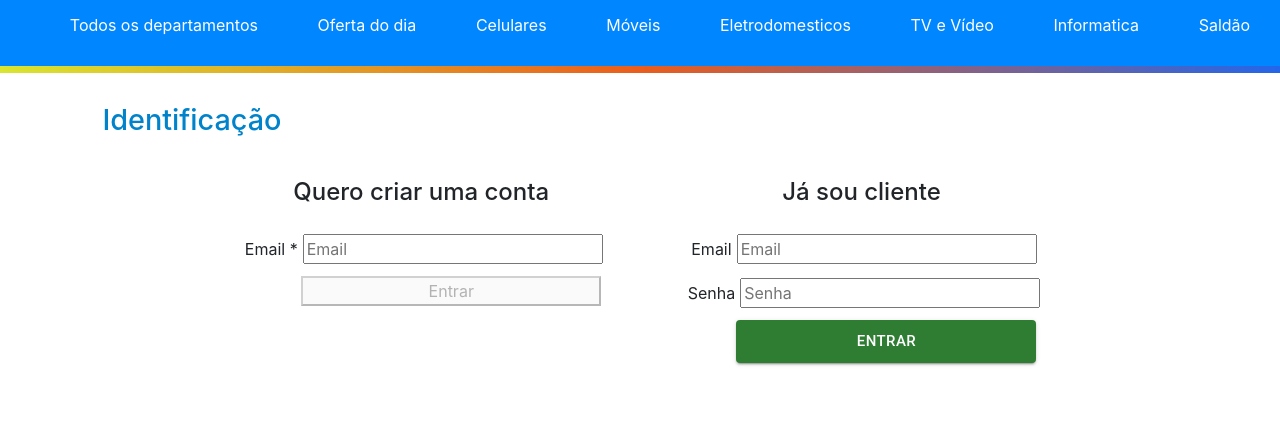
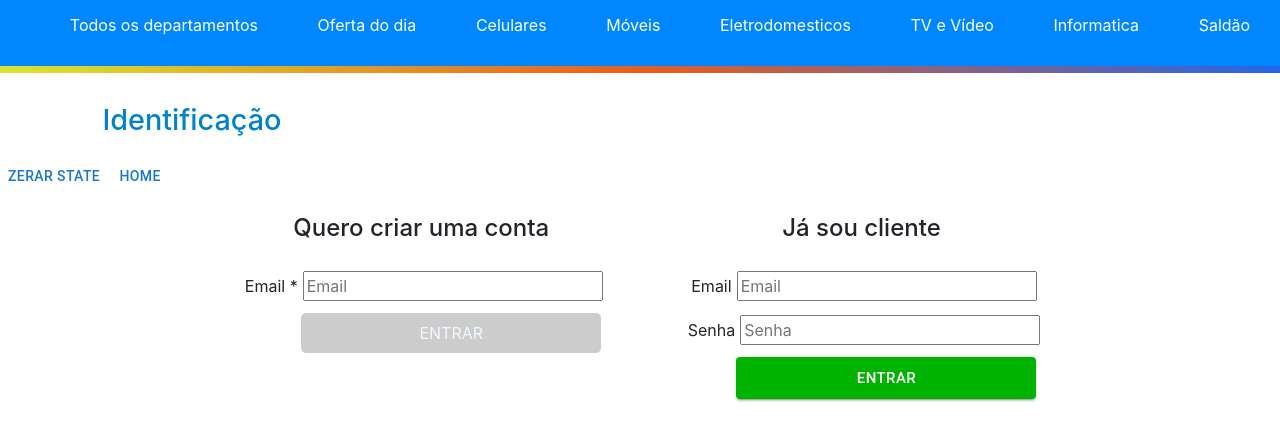
Before and after one commit to math3us2021/desafio_magalu, a React (Create React App) app: page /login in a window 1280 px wide. Shown: the top 440 px of the page. Built offline with nearby package versions, Linux system fonts and the light colour scheme.

Commit message:
29/07/2022

```diff
--- a/package.json
+++ b/package.json
@@ -7,6 +7,7 @@
     "@emotion/styled": "^11.9.3",
     "@mui/icons-material": "^5.8.4",
     "@mui/material": "^5.9.1",
+    "@reduxjs/toolkit": "^1.8.3",
     "@testing-library/jest-dom": "^5.14.1",
     "@testing-library/react": "^13.0.0",
     "@testing-library/user-event": "^13.2.1",
@@ -16,8 +17,10 @@
     "json-server": "^0.17.0",
     "react": "^18.2.0",
     "react-dom": "^18.2.0",
+    "react-redux": "^8.0.2",
     "react-router-dom": "^6.3.0",
     "react-scripts": "5.0.1",
+    "redux-devtools-extension": "^2.13.9",
     "styled-components": "^5.3.5",
     "web-vitals": "^2.1.0",
     "yup": "^0.32.11"
--- a/src/index.js
+++ b/src/index.js
@@ -1,11 +1,15 @@
 import React from 'react';
 import ReactDOM from 'react-dom/client';
 import App from './App';
+import { Provider } from 'react-redux';
+import {store} from './store/store';
 
 
 const root = ReactDOM.createRoot(document.getElementById('root'));
 root.render(
   <React.StrictMode>
-    <App />
+    <Provider store={store}>
+      <App />
+    </Provider>
   </React.StrictMode>
 );
--- a/src/pages/home.js
+++ b/src/pages/home.js
@@ -10,13 +10,24 @@ import Notificacoes from "../components/Notificacoes";
 import MagaluPlay from "../components/MagaluPlay";
 import FooterFormul  from "../components/FooterFormul";
 import Footer from "../components/Footer";
+// import { selectUser } from "../store/userSlice";
+import { useSelector } from "react-redux";
+
+
 
 
 export default function Home() {
 
+
+    const email = useSelector((state) => state.user.email);
+    console.log("**** Redux*** ", email);
+
     return (
         <div>
             <Navbar></Navbar>
+
+            <h1>Teste ****{email}</h1>
+            <input type="text" value={email} ></input>
             <Title>
                 <h1>Quero criar uma conta</h1>
             </Title>
@@ -27,18 +38,15 @@ export default function Home() {
                 <Google name="google" variant="contained" className="fas fa-phone-alt" startIcon={<GoogleIcon />} >Google</Google>
 
             </RedesSociais>
-
-
             <Email>
                 <div>
                     <label>Email</label>
                     <div>
-                        <input className="form-control"></input>
+                        <input value={email} className="form-control"></input>
                     </div>
                 </div>
             </Email>
             <TipoConta/>
-
             <Endereco/>
             <Notificacoes/>
             <MagaluPlay/>
--- a/src/pages/index.css
+++ b/src/pages/index.css
@@ -2,7 +2,10 @@
   border: 2px solid red !important;
 }
 .errorInp {
-  color: brown !important;
+  color: rgb(196, 14, 14) !important;
+  margin: 5px;
+  font-size: 20px;
+  font-weight: 600;
 }
 
 /* .formEmail{
@@ -14,5 +17,17 @@ background-color: rgba(241, 241, 241, 0.885);
 .formInput{
   display: inline;
   flex-direction: row;
+}
 
+button:disabled {
+  background: #ccc;
 }
+.buttonEnvio{
+  width: 300px;
+  height: 40px;
+  background-color: #00b300;
+  margin-left: 60px;
+  border-radius: 5px;
+  color: aliceblue;
+  border: 0px;
+}
--- a/src/pages/login.js
+++ b/src/pages/login.js
@@ -4,8 +4,11 @@ import Button from '@mui/material/Button';
 import Navbar from "../components/Navbar";
 import { Formik, Form, Field, ErrorMessage } from "formik";
 import * as Yup from "yup";
-
 import { Title, Conta, FormEmail } from "./styles";
+import { selectUser } from "../store/userSlice";
+import { useSelector, useDispatch } from "react-redux";
+import { changeUser, logout } from "../store/userSlice";
+import { useNavigate } from "react-router-dom";
 
 
 const schema = Yup.object().shape({
@@ -13,9 +16,103 @@ const schema = Yup.object().shape({
 });
 
 
-export default function Login(props) {
+export default function Login() {
+    const navigate = useNavigate();
+    const dispatch = useDispatch();
 
-    // function validate(e) {
+
+    function onSubmit(values, actions) {
+        dispatch(changeUser(values.email));
+        navigate("/");
+    }
+
+
+    function onLogout() {
+        dispatch(logout());
+    }
+
+    function nextPage() {
+        navigate("/");
+    }
+
+    const email = useSelector(selectUser);
+    console.log("**** Redux*** ", email);
+
+    return (
+        <div>
+            <Navbar />
+            <Title>
+                <h1>Identificação</h1>
+            </Title>
+
+            <Button onClick={onLogout}>Zerar State</Button>
+
+            <Button onClick={nextPage}>Home</Button>
+
+
+            <Conta>
+                <div>
+                    <div >
+                        <label><strong><h4>Quero criar uma conta</h4></strong></label>
+                        <div>
+                            <Formik
+                                onSubmit={onSubmit}
+                                validationSchema={schema}
+                                initialValues={{
+                                    email: "",
+                                }}
+                            >
+                                {({ isValid, dirty }) => (
+                                    <Form >
+
+                                        <FormEmail>
+                                            <label id="email">Email *</label>
+                                            <Field placeholder="Email" name="email" id="email" ></Field>
+                                            <ErrorMessage name="email" component="div"  className="errorInp" />
+                                        </FormEmail>
+
+                                        <button className="buttonEnvio"
+                                        // <button  style={{ width: "300px", marginLeft: "60px", backgroundColor: "#2e7d32",color: "#FFF"}}
+                                            disabled={!isValid || !dirty}
+                                            variant="contained"
+                                            size="large" id="button"
+                                        >ENTRAR</button>
+
+                                    </Form>
+                                )}
+
+                            </Formik>
+                        </div>
+                    </div>
+                </div>
+                <div>
+                    <div>
+                        <label><strong><h4>Já sou cliente</h4></strong></label>
+                        <FormEmail>
+                            <div>
+                                <label id="email2" >Email</label>
+                                <input placeholder="Email" id="email2" name="email2" ></input>
+                            </div>
+                            <div>
+                                <label>Senha</label>
+                                <input placeholder="Senha" id="password"></input>
+                            </div>
+                            <Button color="success" variant="contained" size="large" id="button">Entrar</Button>
+
+                        </FormEmail>
+
+                    </div>
+                </div>
+            </Conta>
+
+        </div>
+    )
+}
+
+
+
+
+ // function validate(e) {
     //     e.preventDefault();
 
     //     const email = document.querySelector('#email');
@@ -86,76 +183,3 @@ export default function Login(props) {
 
 
     // }
-
-
-    function onSubmit(values, props) {
-        console.log(values);
-
-    }
-
-    return (
-        <div>
-            <Navbar />
-
-            <Title>
-                <h1>Identificação</h1>
-            </Title>
-
-            <Conta>
-                <div>
-                    <div >
-                        <label><strong><h4>Quero criar uma conta</h4></strong></label>
-                        <div>
-                            <Formik
-                                onSubmit={onSubmit}
-                                validationSchema={schema}
-                                initialValues={{
-                                    email: "",
-                                }}
-                            >
-                                {({ isValid, dirty }) => (
-                                    <Form >
-
-                                                <FormEmail>
-                                                    <label  id="email">Email *</label>
-                                                    <Field  placeholder="Email" name="email" id="email" ></Field>
-                                                    <ErrorMessage name="email" component="div" className="alert alert-danger" />
-                                                </FormEmail>
-
-
-
-
-                                                <button style={{width: "300px", marginLeft: "60px" }} color="success"
-                                                    disabled={!isValid || !dirty}
-                                                    variant="contained"
-                                                    size="large" id="button">Entrar</button>
-
-
-
-                                    </Form>
-                                )}
-                            </Formik>
-                        </div>
-                    </div>
-                </div>
-                <div>
-                    <div>
-                        <label><strong><h4>Já sou cliente</h4></strong></label>
-                        <FormEmail>
-                            <div>
-                                <label id="email2" >Email</label>
-                                <input  placeholder="Email" id="email2" name="email2" ></input>
-                            </div>
-                            <div>
-                                <label>Senha</label>
-                                <input  placeholder="Senha" id="password"></input>
-                            </div>
-                            <Button color="success" variant="contained" size="large" id="button">Entrar</Button>
-
-                        </FormEmail>
-                    </div>
-                </div>
-            </Conta>
-        </div>
-    )
-}
--- a/src/pages/styles.js
+++ b/src/pages/styles.js
@@ -80,7 +80,7 @@ input{
     width: 300px;
 }
 button{
-    background-color: ##2e7d32!important;
+    background-color: #00b300!important;
     width: 300px;
     margin-left: 50px;
 }
--- a/src/pages/validation.js
+++ b/src/pages/validation.js
@@ -2,7 +2,8 @@ import React from "react";
 import { Formik, Form, Field, ErrorMessage } from "formik";
 import * as Yup from "yup";
 import EnderecoNovo from "../components/EnderecoNovo";
-import { useSlotProps } from "@mui/base";
+import { useSelector } from "react-redux";
+// import { selectUser } from "../store/userSlice";
 
 
 
@@ -16,8 +17,8 @@ import { useSlotProps } from "@mui/base";
 
 export default function Validation() {
 
+
     function onSubmit(values,actions) {
-
         console.log(values);
     }
 
@@ -25,7 +26,6 @@ export default function Validation() {
         <div>
             <h1>Validation</h1>
             <Formik
-
             onSubmit={onSubmit}
             validationSchema={schema}
             initialValues={{  // iniciando os valores, estão zerados
--- /dev/null
+++ b/src/store/store.js
@@ -0,0 +1,8 @@
+import { configureStore } from "@reduxjs/toolkit";
+import userReducer from "./userSlice"
+
+export const store = configureStore({
+    reducer: {
+        user: userReducer,
+    }
+})
--- /dev/null
+++ b/src/store/userSlice.js
@@ -0,0 +1,26 @@
+///coleção de lógicas de reducers e actions para o usuário
+
+import { createSlice } from '@reduxjs/toolkit';
+
+const initialState = {
+    email: "",
+}
+
+export const slive = createSlice({
+    name: 'user', ///nome do slice
+    initialState,
+    reducers: {
+        changeUser: (state, { payload }) => {
+            state.email = payload;
+            // return{ ...state, email: payload }
+        }, logout: (state) => {
+            return { ...state, email: '' }
+        }
+    }
+});
+
+export const { changeUser, logout } = slive.actions;
+
+export default slive.reducer;
+
+export const selectUser = state => state.user.email;
```
Also changed, not shown: 2 other files (tests, documents, lock files or other folders).
